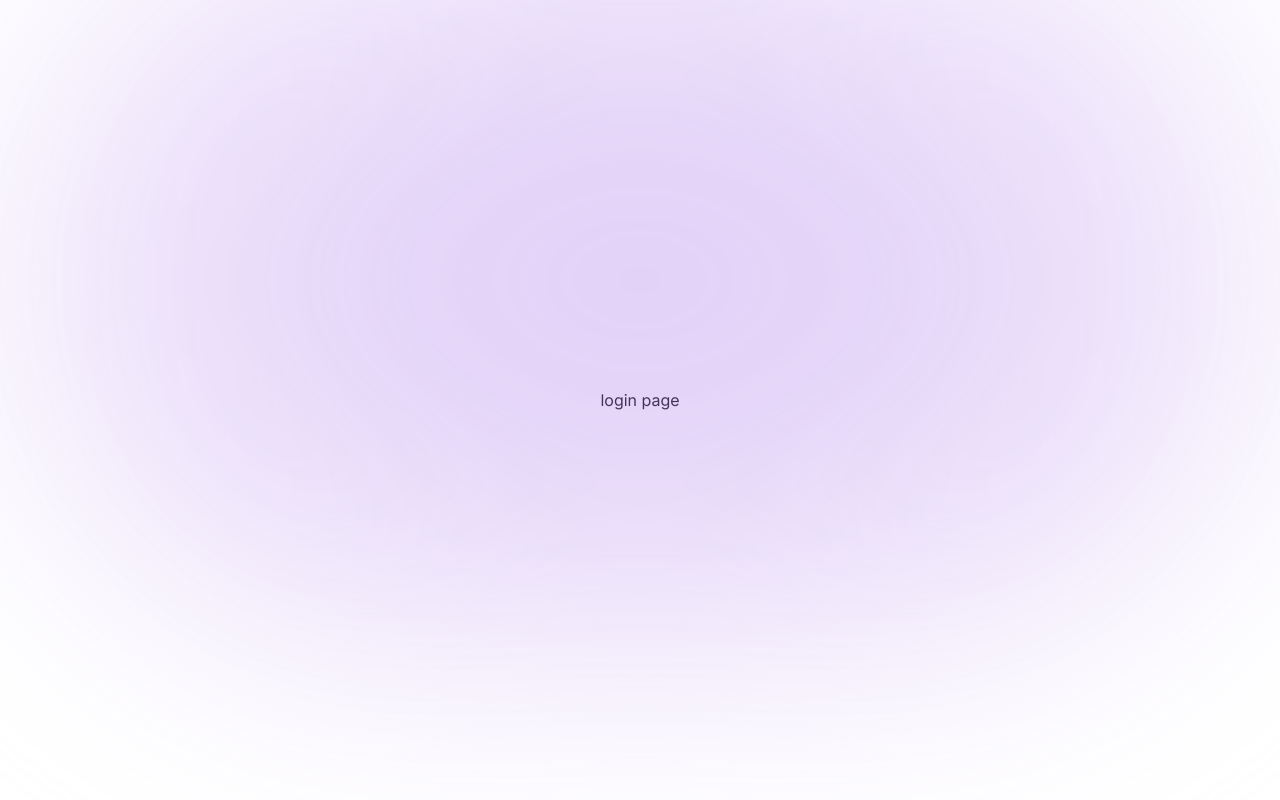
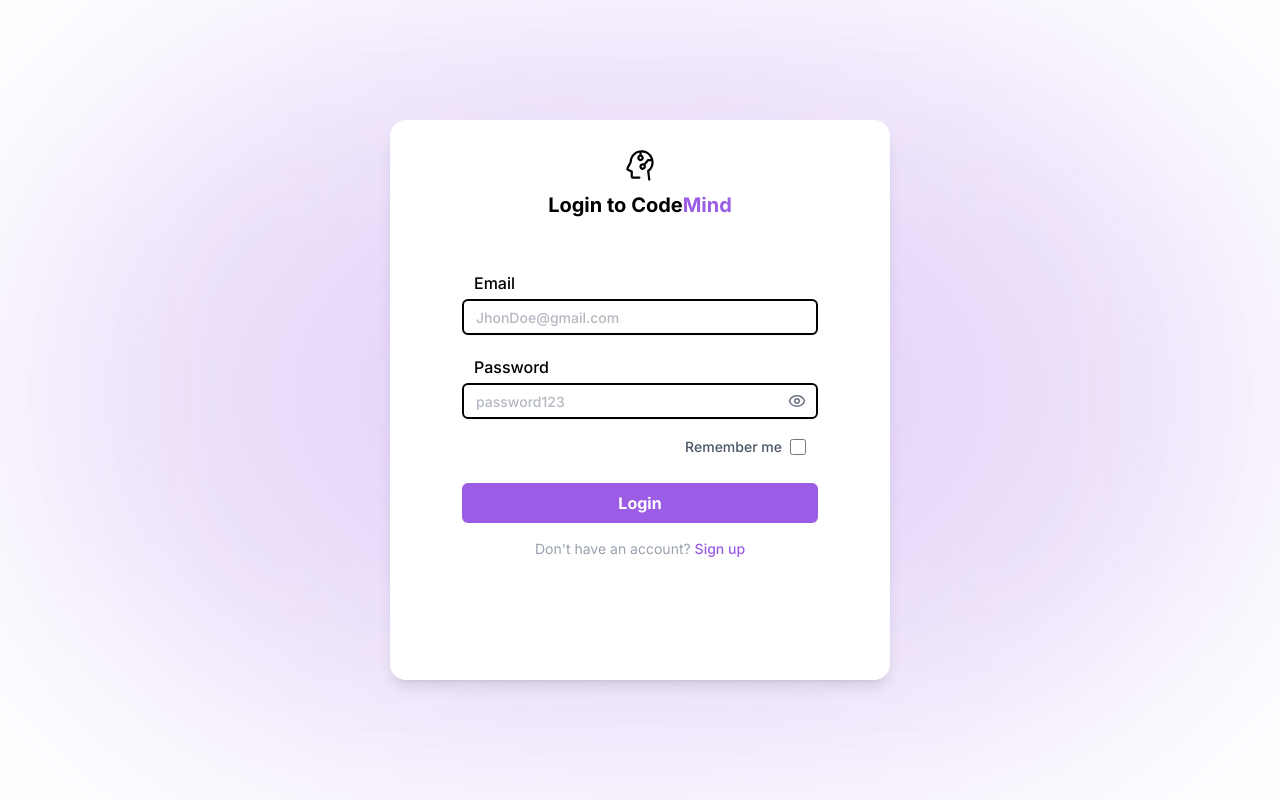
Before and after one commit to AzzOu3108/CodeMind, a Next.js app in the folder frontend/: page /auth/login in a window 1280 px wide. Built offline with nearby package versions, Linux system fonts and the light colour scheme.

Commit message:
Complete login page implementation

```diff
--- a/frontend/app/auth/layout.tsx
+++ b/frontend/app/auth/layout.tsx
@@ -8,7 +8,7 @@ interface AuthlayoutProps {
 const AuthLayout = ({children}: AuthlayoutProps) =>{
     return(
         <section className='relative w-full h-screen flex justify-center items-center overflow-hidden'>
-            <BlurBackground />
+            <BlurBackground className='translate-y-28'/>
             {children}
         </section>
     )
--- a/frontend/app/auth/login/LoginForm.tsx
+++ b/frontend/app/auth/login/LoginForm.tsx
@@ -0,0 +1,120 @@
+"use client"
+import { Input } from '@/components/ui/input'
+import { Eye, EyeOff } from 'lucide-react'
+import Link from 'next/link'
+import React, { useState } from 'react'
+
+export default function LoginForm() {
+  const [formData, setFormData] = useState({ email: "", password: "", rememberMe: false })
+  const [message, setMessage] = useState<string | null>(null)
+  const [error, setError] = useState<string | null>(null)
+  const [showPassword, setShowPassword] = useState(false)
+
+  const handleChange = (e: React.ChangeEvent<HTMLInputElement>) => {
+    const { name, type, checked, value } = e.target
+    setFormData(prev => ({
+      ...prev,
+      [name]: type === "checkbox" ? checked : value
+    }))
+  }
+
+  const handleSubmit = async (e: React.FormEvent) => {
+    e.preventDefault()
+    setMessage(null)
+    setError(null)
+    try {
+      const response = await fetch("", { // TODO: login endpoint
+        method: "POST",
+        headers: { "Content-Type": "application/json" },
+        body: JSON.stringify(formData),
+      })
+      if (!response.ok) {
+        const errorData = await response.json()
+        setError(errorData.message || "Login failed. Please try again.")
+      } else {
+        setMessage("Login successful!")
+      }
+    } catch (err) {
+      setError("An error occurred. Please try again.")
+    }
+  }
+
+  return (
+    <form onSubmit={handleSubmit} className="flex flex-col translate-y-7 gap-4 w-full max-w-md">
+      {message && <div className="text-green-600 font-medium">{message}</div>}
+      {error && <div className="text-red-600 font-medium">{error}</div>}
+
+      <div className="flex flex-col w-full space-y-5">
+        <label htmlFor="email" className="pl-3 font-medium mb-1">
+          Email
+        </label>
+        <Input
+          id="email"
+          name="email"
+          value={formData.email}
+          onChange={handleChange}
+          placeholder="JhonDoe@gmail.com"
+          required
+          className="w-full border-2 border-black font-medium text-sm text-gray-500 rounded-md px-3 py-2 focus:border-primary focus:ring-2 focus:ring-primary focus:outline-none transition-all"
+        />
+
+        <label htmlFor="password" className="pl-3 font-medium mb-1">
+          Password
+        </label>
+
+        <div className="relative w-full">
+          <Input
+            id="password"
+            name="password"
+            type={showPassword ? "text" : "password"}
+            value={formData.password}
+            onChange={handleChange}
+            placeholder="password123"
+            required
+            className="w-full pr-10 border-2 border-black font-medium text-sm text-gray-500 rounded-md px-3 py-2 focus:border-primary focus:ring-2 focus:ring-primary focus:outline-none transition-all"
+          />
+
+          <button
+            type="button"
+            onClick={() => setShowPassword(!showPassword)}
+            aria-label={showPassword ? "Hide password" : "Show password"}
+            className="absolute right-3 top-1/2 -translate-y-1/2 text-gray-500 hover:text-gray-700 z-10"
+          >
+            {showPassword ? <EyeOff size={18} /> : <Eye size={18} />}
+          </button>
+        </div>
+      </div>
+
+      <div className=" flex items-end justify-end mr-3 space-x-2">
+
+        <label htmlFor="rememberMe"
+        className="font-medium text-gray-600 text-sm select-none cursor-pointer translate-y-0.5">
+          Remember me
+        </label>
+
+        <input
+          type="checkbox"
+          id="rememberMe"
+          name="rememberMe"
+          checked={formData.rememberMe}
+          onChange={handleChange}
+          className="w-4 h-4 accent-primary cursor-pointer"
+        />
+      </div>
+
+      <button
+        type="submit"
+        className="mt-3 w-full bg-primary text-white font-semibold py-2 rounded-md hover:bg-primary/90 transition-colors cursor-pointer"
+      >
+        Login
+      </button>
+
+      <p className="text-sm text-center text-gray-400">
+        Don't have an account?{" "}
+        <Link href="/auth/signup" className="text-primary font-medium">
+          Sign up
+        </Link>
+      </p>
+    </form>
+  )
+}
--- a/frontend/app/auth/login/page.tsx
+++ b/frontend/app/auth/login/page.tsx
@@ -1,7 +1,13 @@
+import AuthCard from '@/app/components/cards/AuthCard'
 import React from 'react'
+import LoginForm from './LoginForm'
 
 export default function page() {
   return (
-    <div>login page</div>
+    <div className='flex items-center justify-center min-h-screen'>
+          <AuthCard title='Login to'>
+            <LoginForm />
+          </AuthCard>
+        </div>
   )
 }
--- a/frontend/app/auth/signup/SignupForm.tsx
+++ b/frontend/app/auth/signup/SignupForm.tsx
@@ -1,14 +1,25 @@
 "use client"
 import { Input } from "@/components/ui/input"
+import Image from "next/image";
+import Link from "next/link";
 import React, { useState } from 'react'
+import { Eye, EyeOff } from "lucide-react";
 
 export default function SignupForm() {
-  const [formData, setFormData] = useState({ fullName: "", email: "", password: "" })
+  const [formData, setFormData] = useState({ fullName: "", email: "", password: "", rememberMe: false })
   const [message, setMessage] = useState<string | null>(null);
   const [error, setError] = useState<string | null>(null);
 
-  const handleChange = (e: React.ChangeEvent<HTMLInputElement>) =>
-    setFormData({ ...formData, [e.target.name]: e.target.value });
+  const [showPassword, setShowPassword] = useState(false)
+
+  const handleChange = (e: React.ChangeEvent<HTMLInputElement>) =>{
+    const {name, type, checked, value} = e.target
+    setFormData(prev => ({
+      ...prev,
+      [name]: type === "checkbox" ? checked : value
+    }))
+  }
+
 
   const handleSubmit = async (e: React.FormEvent) => {
     e.preventDefault();
@@ -25,7 +36,7 @@ export default function SignupForm() {
         setError(errorData.message || "Signup failed. Please try again.");
       } else {
         setMessage("Signup successful!");
-        setFormData({ fullName: "", email: "", password: "" });
+        setFormData({ fullName: "", email: "", password: "", rememberMe: false });
       }
     } catch (err) {
       setError("An error occurred. Please try again.");
@@ -66,19 +77,71 @@ export default function SignupForm() {
       <label htmlFor="password" className="pl-3 font-medium mb-1">
       Password
      </label>
+
+      <div className="relative w-full">
         <Input
           id="password"
           name="password"
-      type="password"
+          type={showPassword ? "text" : "password"}
           value={formData.password}
           onChange={handleChange}
           placeholder="password123"
           required
-      className="w-full border-2 border-black font-medium text-sm text-gray-500 rounded-md px-3 py-2 focus:border-primary focus:ring-2 focus:ring-primary focus:outline-none transition-all"
+          className="w-full pr-10 border-2 border-black font-medium text-sm text-gray-500 rounded-md px-3 py-2 focus:border-primary focus:ring-2 focus:ring-primary focus:outline-none transition-all"
+        />
+
+        <button
+          type="button"
+          onClick={() => setShowPassword(!showPassword)}
+          aria-label={showPassword ? "Hide password" : "Show password"}
+          className="absolute right-3 top-1/2 -translate-y-1/2 text-gray-500 hover:text-gray-700 z-10"
+        >
+          {showPassword ? <EyeOff size={18} /> : <Eye size={18} />}
+        </button>
+      </div>
+
+      </div>
+
+      <div className=" flex items-end justify-end mr-3 space-x-2">
+
+        <label htmlFor="rememberMe"
+        className="font-medium text-gray-600 text-sm select-none cursor-pointer translate-y-0.5">
+          Remember me
+        </label>
+
+        <input
+          type="checkbox"
+          id="rememberMe"
+          name="rememberMe"
+          checked={formData.rememberMe}
+          onChange={handleChange}
+          className="w-4 h-4 accent-primary cursor-pointer"
         />
       </div>
 
+      <div>
+        <button
+        type="submit"
+        className="w-full bg-primary text-white font-semibold py-2 rounded-md hover:bg-primary/90 transition-colors cursor-pointer"
+        >
+          Sign Up
+        </button>
 
+        <button type="button"
+        onClick={()=> window.location.href = `${process.env.NEXT_PUBLIC_API_URL}/auth/google`}
+        className="mt-5 flex items-center justify-center space-x-2 w-full border-2 rounded-md py-2 cursor-pointer"
+        >
+          <Image src="/assets/google.svg" alt="google" width={20} height={20} />
+          <span className="font-semibold">Sign Up with Google</span>
+        </button>
+      </div>
+
+      <p className="text-sm text-center text-gray-400">
+        Already have an account! {" "}
+        <Link href="/auth/login" className="text-primary font-medium">
+        login
+        </Link>
+      </p>
     </form>
 
   )
--- a/frontend/app/auth/signup/page.tsx
+++ b/frontend/app/auth/signup/page.tsx
@@ -5,7 +5,7 @@ import SignupForm from './SignupForm'
 export default function page() {
   return (
     <div className='flex items-center justify-center min-h-screen'>
-      <AuthCard title='Sign Up with'>
+      <AuthCard title='Sign Up to'>
         <SignupForm />
       </AuthCard>
     </div>
--- a/frontend/app/components/cards/AuthCard.tsx
+++ b/frontend/app/components/cards/AuthCard.tsx
@@ -10,7 +10,7 @@ export default function AuthCard({
 }
 ) {
   return (
-    <div className="flex flex-col items-center justify-start bg-white backdrop-blur-md shadow-lg py-5 px-18 rounded-2xl w-[500px] min-h-[500px]">
+    <div className="flex flex-col items-center justify-start bg-white backdrop-blur-md shadow-lg py-5 px-18 rounded-2xl w-[500px] min-h-[560px]">
         <div className="flex flex-col items-center mt-2 mb-6">
             <div className="text-[35px] 2xl:text-[45px]">
                 <HeadCircuitIcon />
```
Also changed, not shown: frontend/public/assets/google.svg (added). Lines whose indentation alone changed are shown as unchanged.
